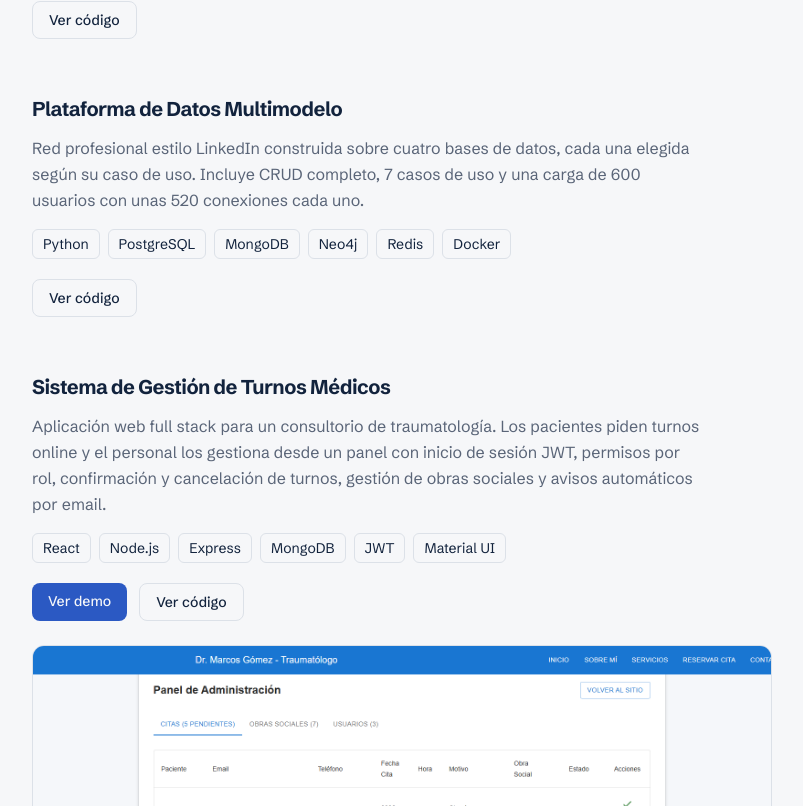
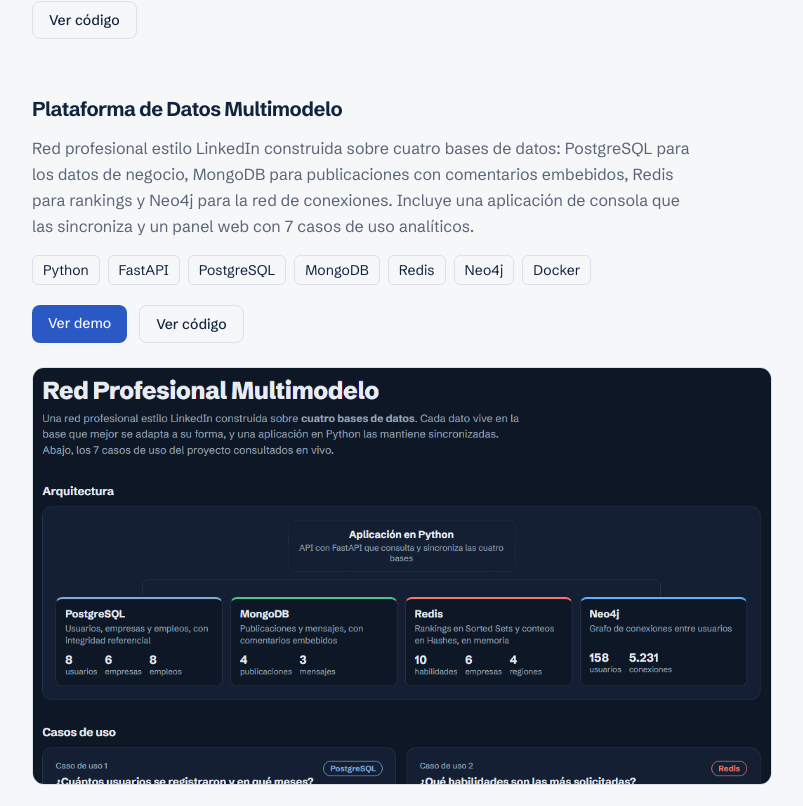
Before and after one commit to Matias-G-Gomez/portfolio, a React (Vite) app: page / in a window 1280 px wide. Shown: the part 1174-1980 px from the top of the page, without its empty margins (348-1151 px from the left). Built offline with nearby package versions, Linux system fonts and the light colour scheme.

Commit message:
Agrego proyecto multimodelo al portfolio

```diff
--- a/src/data/portfolio.js
+++ b/src/data/portfolio.js
@@ -31,13 +31,14 @@ export const projects = [
   {
     title: 'Plataforma de Datos Multimodelo',
     description:
-      'Red profesional estilo LinkedIn construida sobre cuatro bases de datos, cada una elegida según su caso de uso. Incluye CRUD completo, 7 casos de uso y una carga de 600 usuarios con unas 520 conexiones cada uno.',
-    stack: ['Python', 'PostgreSQL', 'MongoDB', 'Neo4j', 'Redis', 'Docker'],
+        'Red profesional estilo LinkedIn construida sobre cuatro bases de datos: PostgreSQL para los datos de negocio, MongoDB para publicaciones con comentarios embebidos, Redis para rankings y Neo4j para la red de conexiones. Incluye una aplicación de consola que las sincroniza y un panel web con 7 casos de uso analíticos.',
+    stack: ['Python', 'FastAPI', 'PostgreSQL', 'MongoDB', 'Redis', 'Neo4j', 'Docker'],
     repo: 'https://github.com/Matias-G-Gomez/Multidb-LinkedIn-UADE-Ingenieria-Datos-2',
-    demo: '',
-    image: '',
+    demo: 'https://red-profesional-multimodelo.onrender.com/',
+    image: '/projects/multimodelo/panel.png',
   },
-    {
+
+  {
     title: 'Sistema de Gestión de Turnos Médicos',
     description:
       'Aplicación web full stack para un consultorio de traumatología. Los pacientes piden turnos online y el personal los gestiona desde un panel con inicio de sesión JWT, permisos por rol, confirmación y cancelación de turnos, gestión de obras sociales y avisos automáticos por email.',
```
Also changed, not shown: public/projects/multimodelo/panel.png (added).
